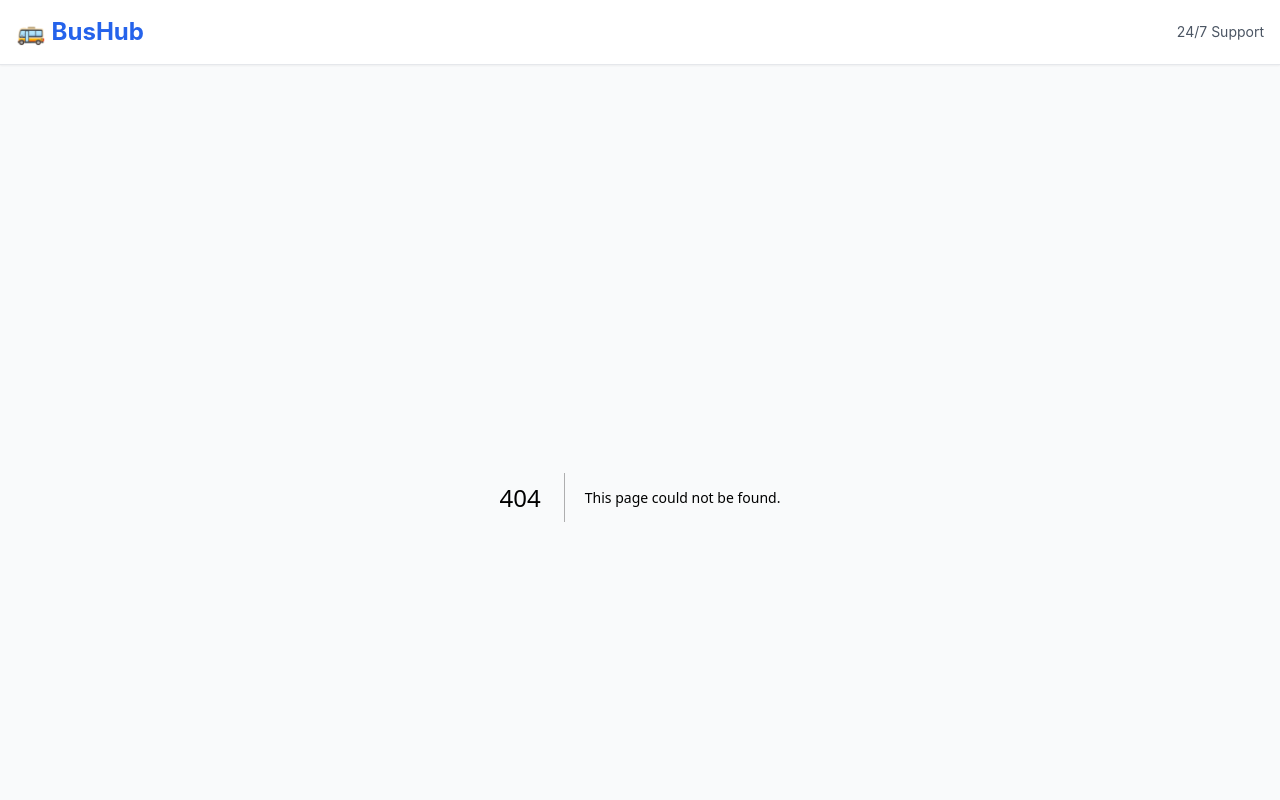
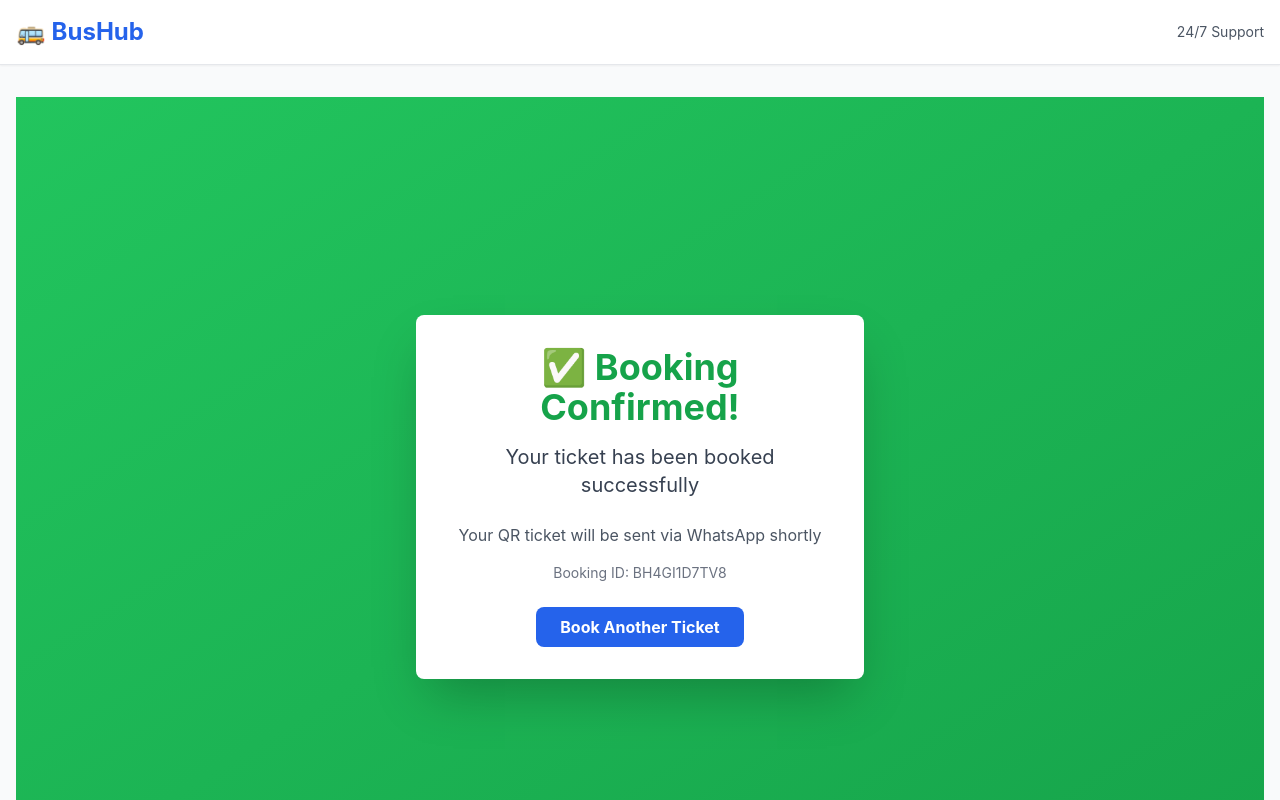
Before and after one commit to Js-sakib/Bushubbd, a Next.js app: page /confirmation in a window 1280 px wide. Before the commit this address had no page. Shown: the top 800 px of the page. Built offline with nearby package versions, Linux system fonts and the light colour scheme.

Commit message:
Create page.tsx

```diff
--- /dev/null
+++ b/app/confirmation/page.tsx
@@ -0,0 +1,40 @@
+'use client'
+
+import { useState, useEffect } from 'react'
+
+export default function Confirmation() {
+  const [bookingData, setBookingData] = useState(null)
+
+  useEffect(() => {
+    const data = localStorage.getItem('bookingData')
+    if (data) setBookingData(JSON.parse(data))
+  }, [])
+
+  return (
+    <div className="min-h-screen bg-gradient-to-br from-green-500 to-green-600 text-white flex items-center justify-center p-4">
+      <div className="bg-white rounded-lg shadow-2xl p-8 text-gray-900 max-w-md w-full">
+        <div className="text-center">
+          <h1 className="text-4xl font-bold text-green-600 mb-4">✅ Booking Confirmed!</h1>
+          <p className="text-xl text-gray-700 mb-6">Your ticket has been booked successfully</p>
+
+          {bookingData && (
+            <div className="bg-gray-100 p-6 rounded-lg mb-6 text-left">
+              <p className="mb-2"><strong>From:</strong> {bookingData.from}</p>
+              <p className="mb-2"><strong>To:</strong> {bookingData.to}</p>
+              <p className="mb-2"><strong>Date:</strong> {bookingData.date}</p>
+              <p className="mb-2"><strong>Seats:</strong> {bookingData.seats?.join(', ')}</p>
+              <p className="mb-2"><strong>Total:</strong> ৳{bookingData.total}</p>
+            </div>
+          )}
+
+          <p className="text-gray-600 mb-4">Your QR ticket will be sent via WhatsApp shortly</p>
+          <p className="text-sm text-gray-500">Booking ID: BH{Math.random().toString(36).substr(2, 9).toUpperCase()}</p>
+
+          <a href="/" className="mt-6 inline-block bg-blue-600 hover:bg-blue-700 text-white font-bold py-2 px-6 rounded-lg transition">
+            Book Another Ticket
+          </a>
+        </div>
+      </div>
+    </div>
+  )
+}
```
